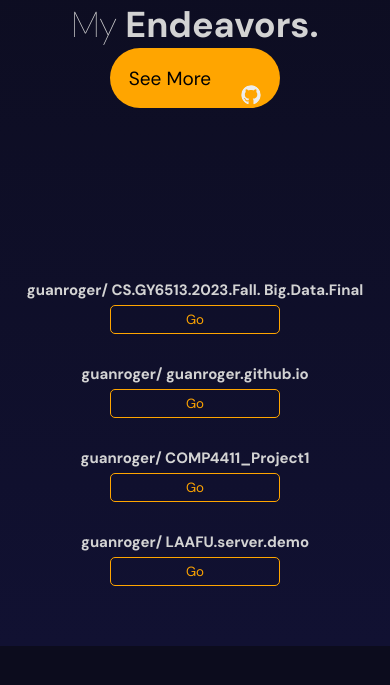
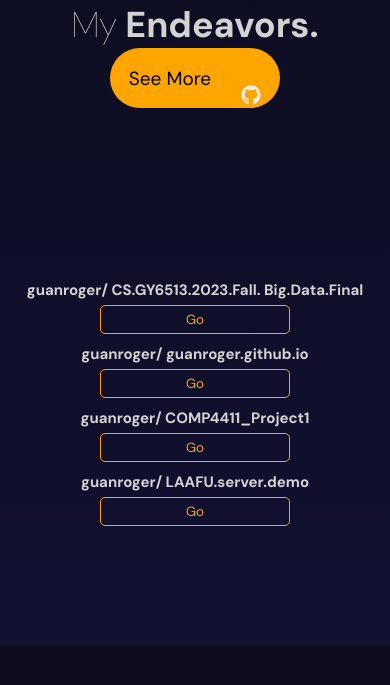
Before and after one commit to guanroger/guanroger.github.io, a React (Vite) app: page / in a window 390 px wide. Shown: the part 3490-4175 px from the top of the page. Built offline with nearby package versions, Linux system fonts and the light colour scheme.

Commit message:
fix mobile

```diff
--- a/src/App.jsx
+++ b/src/App.jsx
@@ -18,8 +18,8 @@ const App = () => {
     <section id ="About"><About/></section>
     <section className ="section2"><Experiences/></section>
     <section className ="section1" id ="Projects"><Projects/></section>
-    <section1 className ="section2" id="Demos"></section1>
-    <Demo className ="section2" />
+    <section1 id="Demos"></section1>
+    <Demo  />
     <section className ="section1" id ="Others"><Others/></section>
     <section className ="section1" id ="Contact"><Contact/></section>
   </div>;
--- a/src/components/demo/demo.scss
+++ b/src/components/demo/demo.scss
@@ -2,6 +2,7 @@
 
 .demo{
     position: relative;
+
 
   .progress {
     position: sticky;
--- a/src/components/projects/projects.scss
+++ b/src/components/projects/projects.scss
@@ -132,6 +132,13 @@
     margin-left: 150px;
     margin-right: 200px;
 
+    @media (max-width: 1024px) {
+      margin-left: 10%;
+      margin-right: 200px;
+      align-content: center;
+    }
+
+
 
     @include mobile{
       flex-direction: column;
@@ -149,6 +156,11 @@
       flex-direction: column;
       justify-content: space-between;
 
+      @media (max-width: 1024px) {
+        padding: 5px;
+      }
+
+
       @include mobile{
         border: none;
 
@@ -160,8 +172,12 @@
       h2{
         font-size: 20px;
 
+        @media (max-width: 1024px) {
+          font-size: 15px;
+        }
+
         @include mobile{
-          margin-top: -20px;
+
           font-size: 15px;
           margin-bottom: 5px;
 
```
